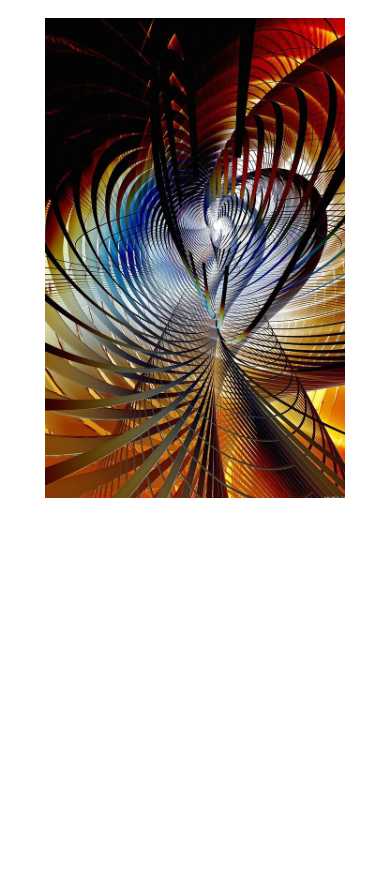
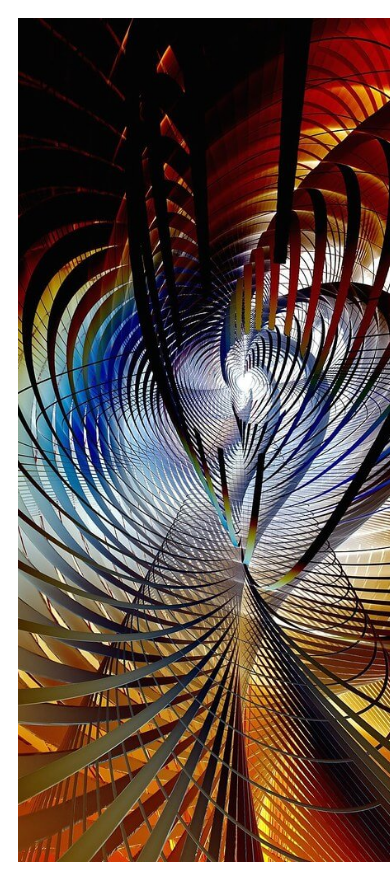
Before and after one commit to Bart-urs/RichMedia-slider-app, a plain HTML site: page index.html in a window 390 px wide. Before the commit the page ends 844 px from the top, so only its background shows below. Drawn offline with Linux system fonts and the light colour scheme.

Commit message:
Dodano efekty przejścia do galerii obrazów

```diff
--- a/script.js
+++ b/script.js
@@ -15,14 +15,18 @@ window.onload = function() {
 
     function nextSlide() {
         slides[index].classList.remove('active');
-        index = (index + 1) % slides.length; // Wraca do pierwszego slajdu po ostatnim
+        slides[index].style.transform = 'translateX(-100%)'; // Dodaj tę linię
+        index = (index + 1) % slides.length;
         slides[index].classList.add('active');
+        slides[index].style.transform = 'translateX(0)'; // Dodaj tę linię
     }
 
     function prevSlide() {
         slides[index].classList.remove('active');
-        index = (index - 1 + slides.length) % slides.length; // Wraca do ostatniego slajdu po pierwszym
+        slides[index].style.transform = 'translateX(100%)'; // Dodaj tę linię
+        index = (index - 1 + slides.length) % slides.length;
         slides[index].classList.add('active');
+        slides[index].style.transform = 'translateX(0)'; // Dodaj tę linię
     }
 
     // Przewijanie slajdów co 3 sekundy
--- a/styles.css
+++ b/styles.css
@@ -5,6 +5,8 @@
 }
 .galeria img {
     width: 100%;
+    height: 600px; /* Ustaw na stałą wysokość, którą chcesz dla obrazów */
+    object-fit: cover; /* Dodaj tę linię */
     max-width: 300px;
     margin: 10px;
     transition: transform 0.2s ease-in-out;
@@ -20,15 +22,18 @@
 .slide {
     width: 100%;
     display: none;
+    transition: transform 1s ease-out; /* Dodaj tę linię */
 }
 
 .slide.active {
     display: block;
 }
-
 @media (max-width: 600px) {
+    .galeria img {
+        max-width: none; /* Pozwól obrazom na rozciąganie się do pełnej szerokości ekranu */
+        height: 100vh; /* Ustaw wysokość obrazów na 100% wysokości ekranu */
+    }
     .galeria {
         flex-direction: column;
         align-items: center;
     }
-}
```
